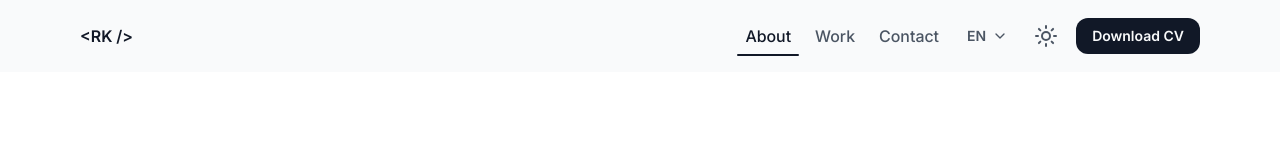
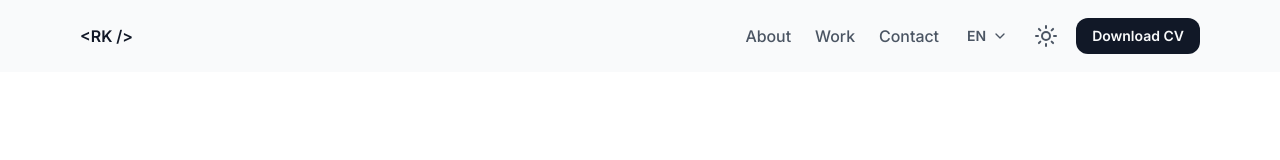
Before and after one commit to KochetovR/roman-kochetov-portfolio, a Next.js app: page / in a window 1280 px wide. Shown: the top 160 px of the page. Built offline with nearby package versions, Linux system fonts and the light colour scheme.

Commit message:
fix(navigation): sync active tabs with scroll hash

```diff
--- a/app/components/navigation-tabs.tsx
+++ b/app/components/navigation-tabs.tsx
@@ -12,6 +12,7 @@ type NavigationTabVariant = "bottom" | "header";
 type ActiveNavigationTab = NavigationTabId | null;
 
 const NAVIGATION_SETTLE_DELAY = 180;
+const SCROLL_START_THRESHOLD = 1;
 
 function isHomePathname(pathname: string) {
   return /^\/(?:uk|ru)?$/.test(pathname);
@@ -26,7 +27,7 @@ export function NavigationTabs({ variant }: { variant: NavigationTabVariant }) {
     { href: `${getLocalizedPathname(locale, "/")}#work`, id: "work" as const, label: text.work },
     { href: "#contact", id: "contact" as const, label: text.contact },
   ], [locale, text]);
-  const [activeTab, setActiveTab] = useState<ActiveNavigationTab>(isHomePathname(pathname) ? "about" : null);
+  const [activeTab, setActiveTab] = useState<ActiveNavigationTab>(null);
   const pendingTab = useRef<NavigationTabId | null>(null);
 
   useEffect(() => {
@@ -47,10 +48,31 @@ export function NavigationTabs({ variant }: { variant: NavigationTabVariant }) {
 
     let animationFrame: number | undefined;
     let pendingCompletionTimeout: number | undefined;
+    let isHashSynchronizationReady = false;
+
+    const replaceHash = (tab: ActiveNavigationTab) => {
+      if (!isHashSynchronizationReady) return;
+
+      const nextHash = window.scrollY <= SCROLL_START_THRESHOLD ? "" : `#${tab}`;
+
+      if (window.location.hash === nextHash) return;
+
+      window.history.replaceState(
+        window.history.state,
+        "",
+        `${window.location.pathname}${window.location.search}${nextHash}`,
+      );
+    };
 
     const updateActiveTab = () => {
       if (pendingTab.current) {
         setActiveTab(pendingTab.current);
+        return;
+      }
+
+      if (window.scrollY <= SCROLL_START_THRESHOLD) {
+        setActiveTab(null);
+        replaceHash(null);
         return;
       }
 
@@ -66,6 +88,7 @@ export function NavigationTabs({ variant }: { variant: NavigationTabVariant }) {
       }
 
       setActiveTab((currentTab) => (currentTab === nextActiveTab ? currentTab : nextActiveTab));
+      replaceHash(nextActiveTab);
     };
 
     const scheduleTabUpdate = () => {
@@ -105,6 +128,8 @@ export function NavigationTabs({ variant }: { variant: NavigationTabVariant }) {
       schedulePendingNavigationCompletion();
     };
 
+    selectHashTarget();
+    isHashSynchronizationReady = true;
     scheduleTabUpdate();
     schedulePendingNavigationCompletion();
     window.addEventListener("hashchange", selectHashTarget);
```
